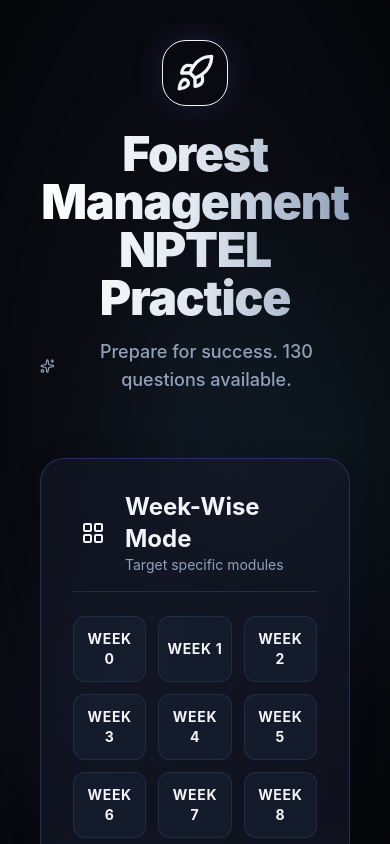
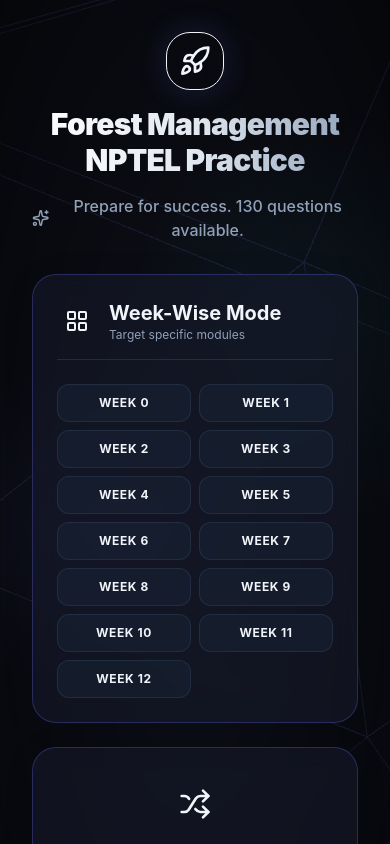
Before and after one commit to CODED-X8/nptel-quiz-website, a React (Vite) app: page / in a window 390 px wide. Shown: the top 844 px of the page. Built offline with nearby package versions, Linux system fonts and the light colour scheme.

Commit message:
added mobile accessibility

```diff
--- a/src/App.jsx
+++ b/src/App.jsx
@@ -1,6 +1,8 @@
 import { useState, useMemo } from 'react'
 import { HomeMenu } from './components/HomeMenu'
 import { QuizInterface } from './components/QuizInterface'
+import { ThreeBackground } from './components/ThreeBackground'
+import { ParticleBackground } from './components/ParticleBackground'
 import allQuestions from './assets/questions.json'
 import { Analytics } from "@vercel/analytics/react";
 
@@ -24,21 +26,26 @@ function App() {
       filtered = allQuestions.filter(q => q.week === session.week);
     } else if (session.mode === 'mix') {
       filtered = [...allQuestions];
-      // Fisher-Yates Shuffle
-      for (let i = filtered.length - 1; i > 0; i--) {
-        const j = Math.floor(Math.random() * (i + 1));
-        [filtered[i], filtered[j]] = [filtered[j], filtered[i]];
-      }
     }
+
+    // Fisher-Yates Shuffle for all modes
+    for (let i = filtered.length - 1; i > 0; i--) {
+      const j = Math.floor(Math.random() * (i + 1));
+      [filtered[i], filtered[j]] = [filtered[j], filtered[i]];
+    }
+
     return filtered;
   }, [session]);
 
   return (
-    <div className="min-h-screen text-slate-100 flex items-center justify-center p-4">
-      {/* Background radial overlay for depth */}
-      <div className="fixed inset-0 pointer-events-none bg-[radial-gradient(ellipse_at_center,rgba(0,0,0,0)_0%,rgba(0,0,0,0.6)_100%)] z-0"></div>
+    <div className="min-h-screen text-slate-100 flex items-center justify-center p-4 relative overflow-hidden">
+      <Analytics />
+      {/* 3D and Particle Backgrounds */}
+      <ThreeBackground />
+      <div className="absolute inset-0 z-0 bg-[radial-gradient(ellipse_at_center,rgba(0,0,0,0)_0%,rgba(0,0,0,0.6)_100%)] pointer-events-none"></div>
+      <ParticleBackground />
 
-      <main className="z-10 w-full">
+      <main className="z-10 w-full relative">
         {!session ? (
           <HomeMenu onStart={handleStart} />
         ) : (
--- a/src/components/HomeMenu.jsx
+++ b/src/components/HomeMenu.jsx
@@ -12,39 +12,39 @@ export function HomeMenu({ onStart }) {
   const totalQuestions = questionsData.length;
 
   return (
-    <div className="max-w-4xl mx-auto p-6 md:p-12 w-full flex flex-col items-center justify-center min-h-[80vh]">
-      <div className="text-center mb-16 animate-in slide-in-from-bottom-8 duration-700">
-        <div className="inline-flex items-center justify-center p-3 sm:p-4 rounded-3xl bg-neon-blue/10 border border-neon-blue/30 mb-6 backdrop-blur-md shadow-[0_0_30px_rgba(99,102,241,0.2)]">
-          <Rocket className="w-10 h-10 sm:w-14 sm:h-14 text-neon-blue" />
+    <div className="max-w-4xl mx-auto p-4 sm:p-6 md:p-12 w-full flex flex-col items-center justify-center min-h-[80vh]">
+      <div className="text-center mb-8 sm:mb-16 animate-in slide-in-from-bottom-8 duration-700">
+        <div className="inline-flex items-center justify-center p-3 sm:p-4 rounded-3xl bg-neon-blue/10 border border-neon-blue/30 mb-4 sm:mb-6 backdrop-blur-md shadow-[0_0_30px_rgba(99,102,241,0.2)]">
+          <Rocket className="w-8 h-8 sm:w-14 sm:h-14 text-neon-blue" />
         </div>
-        <h1 className="text-5xl sm:text-6xl font-black mb-4 tracking-tight text-transparent bg-clip-text bg-gradient-to-r from-white via-slate-200 to-slate-400">
+        <h1 className="text-3xl sm:text-5xl md:text-6xl font-black mb-4 tracking-tight text-transparent bg-clip-text bg-gradient-to-r from-white via-slate-200 to-slate-400">
           Forest Management NPTEL Practice
         </h1>
-        <p className="text-lg sm:text-xl text-slate-400 font-medium max-w-xl mx-auto flex items-center justify-center gap-2">
+        <p className="text-base sm:text-xl text-slate-400 font-medium max-w-xl mx-auto flex items-center justify-center gap-2">
           <Sparkles className="w-5 h-5 text-neon-cyan" />
           Prepare for success. {totalQuestions} questions available.
         </p>
       </div>
 
-      <div className="grid md:grid-cols-2 gap-8 w-full">
+      <div className="grid md:grid-cols-2 gap-6 sm:gap-8 w-full">
         {/* Week Mode Panel */}
-        <div className="glass-panel p-8 rounded-3xl animate-in slide-in-from-left-8 duration-500 delay-150">
+        <div className="glass-panel p-6 sm:p-8 rounded-3xl animate-in slide-in-from-left-8 duration-500 delay-150">
           <div className="flex items-center gap-3 mb-6 border-b border-white/10 pb-4">
             <div className="p-2 bg-neon-cyan/20 rounded-lg">
               <LayoutGrid className="w-6 h-6 text-neon-cyan" />
             </div>
             <div>
-              <h2 className="text-2xl font-bold">Week-Wise Mode</h2>
-              <p className="text-sm text-slate-400">Target specific modules</p>
+              <h2 className="text-xl sm:text-2xl font-bold">Week-Wise Mode</h2>
+              <p className="text-xs sm:text-sm text-slate-400">Target specific modules</p>
             </div>
           </div>
 
-          <div className="grid grid-cols-3 sm:grid-cols-4 gap-3">
+          <div className="grid grid-cols-2 sm:grid-cols-3 md:grid-cols-4 gap-2 sm:gap-3">
             {availableWeeks.map(week => (
               <button
                 key={week}
                 onClick={() => onStart({ mode: 'week', week })}
-                className="py-3 px-2 rounded-xl border border-slate-700/50 bg-slate-800/40 hover:bg-slate-700 hover:border-slate-500 transition-all text-sm font-bold tracking-wider hover:-translate-y-1 hover:shadow-[0_4px_15px_rgba(0,0,0,0.2)]"
+                className="py-2.5 sm:py-3 px-2 rounded-xl border border-slate-700/50 bg-slate-800/40 hover:bg-slate-700 hover:border-slate-500 transition-all text-xs sm:text-sm font-bold tracking-wider hover:-translate-y-1 hover:shadow-[0_4px_15px_rgba(0,0,0,0.2)]"
               >
                 WEEK {week}
               </button>
@@ -53,18 +53,18 @@ export function HomeMenu({ onStart }) {
         </div>
 
         {/* Mix Mode Panel */}
-        <div className="glass-panel p-8 rounded-3xl flex flex-col items-center justify-center text-center animate-in slide-in-from-right-8 duration-500 delay-300">
-          <div className="p-4 bg-neon-blue/20 rounded-full mb-6">
-            <Shuffle className="w-10 h-10 text-neon-blue" />
+        <div className="glass-panel p-6 sm:p-8 rounded-3xl flex flex-col items-center justify-center text-center animate-in slide-in-from-right-8 duration-500 delay-300">
+          <div className="p-4 bg-neon-blue/20 rounded-full mb-4 sm:mb-6">
+            <Shuffle className="w-8 h-8 sm:w-10 sm:h-10 text-neon-blue" />
           </div>
-          <h2 className="text-2xl font-bold mb-2">Mix All Questions</h2>
-          <p className="text-slate-400 mb-8 max-w-xs">
+          <h2 className="text-xl sm:text-2xl font-bold mb-2">Mix All Questions</h2>
+          <p className="text-sm sm:text-base text-slate-400 mb-6 sm:mb-8 max-w-xs">
             Test your comprehensive knowledge with a shuffled set of all available questions.
           </p>
 
           <button
             onClick={() => onStart({ mode: 'mix' })}
-            className="w-full py-4 rounded-xl bg-neon-blue hover:bg-indigo-500 text-white font-bold tracking-widest uppercase transition-all shadow-[0_0_20px_rgba(99,102,241,0.4)] hover:shadow-[0_0_30px_rgba(99,102,241,0.6)] hover:-translate-y-1 btn-space"
+            className="w-full py-3 sm:py-4 rounded-xl bg-neon-blue hover:bg-indigo-500 text-white text-sm sm:text-base font-bold tracking-widest uppercase transition-all shadow-[0_0_20px_rgba(99,102,241,0.4)] hover:shadow-[0_0_30px_rgba(99,102,241,0.6)] hover:-translate-y-1 btn-space"
           >
             Start Mixed Session
           </button>
--- /dev/null
+++ b/src/components/ParticleBackground.jsx
@@ -0,0 +1,83 @@
+import { useCallback } from "react";
+import Particles from "@tsparticles/react";
+import { loadSlim } from "@tsparticles/slim";
+
+export function ParticleBackground() {
+  const particlesInit = useCallback(async (engine) => {
+    // loadSlim is lighter than loadFull for simpler shapes
+    await loadSlim(engine);
+  }, []);
+
+  return (
+    <Particles
+      id="tsparticles"
+      init={particlesInit}
+      options={{
+        fullScreen: { enable: true, zIndex: 0 },
+        background: {
+          color: {
+            value: "transparent",
+          },
+        },
+        fpsLimit: 60,
+        interactivity: {
+          events: {
+            onHover: {
+              enable: true,
+              mode: "grab",
+            },
+            resize: true,
+          },
+          modes: {
+            grab: {
+              distance: 150,
+              links: {
+                opacity: 0.5,
+              },
+            },
+          },
+        },
+        particles: {
+          color: {
+            value: "#06b6d4", // matches neon-cyan
+          },
+          links: {
+            color: "#6366f1", // matches neon-blue
+            distance: 150,
+            enable: true,
+            opacity: 0.3,
+            width: 1,
+          },
+          move: {
+            direction: "none",
+            enable: true,
+            outModes: {
+              default: "bounce",
+            },
+            random: true,
+            speed: 1,
+            straight: false,
+          },
+          number: {
+            density: {
+              enable: true,
+              area: 800,
+            },
+            value: 60,
+          },
+          opacity: {
+            value: 0.4,
+          },
+          shape: {
+            type: "circle",
+          },
+          size: {
+            value: { min: 1, max: 3 },
+          },
+        },
+        detectRetina: true,
+      }}
+      className="absolute inset-0 pointer-events-auto" // Needs pointer events for grab to work, but should not block underlying clicks. tsparticles handles this gracefully usually.
+    />
+  );
+}
--- /dev/null
+++ b/src/components/ThreeBackground.jsx
@@ -0,0 +1,39 @@
+import { useRef } from 'react';
+import { Canvas, useFrame } from '@react-three/fiber';
+import { Float } from '@react-three/drei';
+
+function MovingShape() {
+  const meshRef = useRef();
+
+  useFrame((state, delta) => {
+    if (meshRef.current) {
+      meshRef.current.rotation.x += delta * 0.1;
+      meshRef.current.rotation.y += delta * 0.15;
+    }
+  });
+
+  return (
+    <Float
+      speed={1.5}
+      rotationIntensity={1}
+      floatIntensity={2}
+    >
+      <mesh ref={meshRef}>
+        {/* Icosahedron provides a nice sci-fi/geometric feel */}
+        <icosahedronGeometry args={[2.5, 0]} />
+        <meshBasicMaterial color="#6366f1" wireframe={true} transparent opacity={0.15} />
+      </mesh>
+    </Float>
+  );
+}
+
+export function ThreeBackground() {
+  return (
+    <div className="absolute inset-0 pointer-events-none z-0">
+      <Canvas camera={{ position: [0, 0, 5], fov: 45 }}>
+        {/* A simple ambient rotating wireframe shape */}
+        <MovingShape />
+      </Canvas>
+    </div>
+  );
+}
```
Also changed, not shown: package.json (+6 -1 lines), src/components/QuizInterface.jsx (+69 -46 lines), 1 other file (tests, documents, lock files or other folders).
